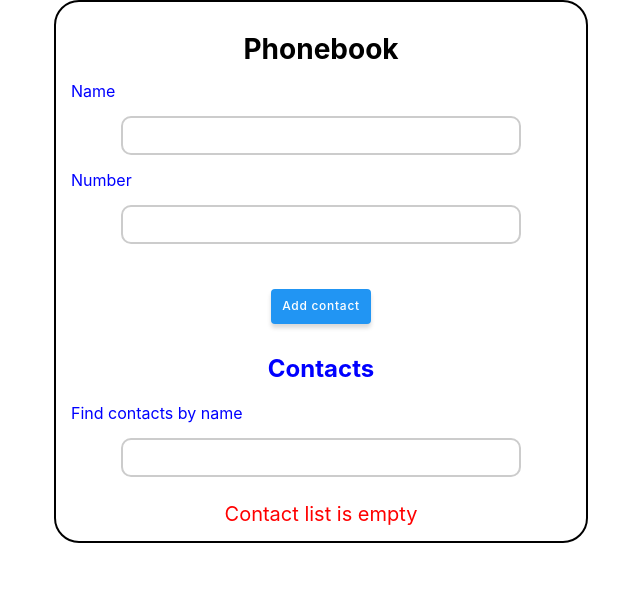
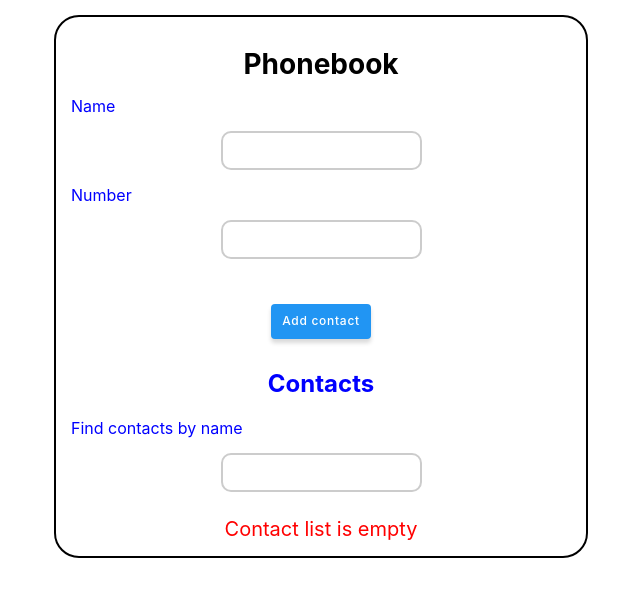
Before and after one commit to Filatov44/goit-react-hw-02-phonebook, a React (Create React App) app: page / in a window 1280 px wide. Shown: the top 596 px of the page, without its empty margins (319-959 px from the left). Built offline with nearby package versions, Linux system fonts and the light colour scheme.

Commit message:
fix styled

```diff
--- /dev/null
+++ b/src/App.styled.jsx
@@ -0,0 +1,7 @@
+import styled from 'styled-components';
+
+export const StyledAppWrapper = styled.div`
+    width: 100wh;
+    height: 100vh;
+    padding: 15px;
+`
--- a/src/components/App.jsx
+++ b/src/components/App.jsx
@@ -1,11 +1,12 @@
 import React  from 'react';
 import Phonebook from './Phonebook/Phonebook';
+import { StyledAppWrapper } from 'App.styled';
 
 
 export const App = () => {
   return (
-    <div>
+    <StyledAppWrapper >
       <Phonebook/>
-    </div>
+    </StyledAppWrapper>
   );
 };
--- a/src/components/Phonebook/ContactForm/ContactForm.styled.jsx
+++ b/src/components/Phonebook/ContactForm/ContactForm.styled.jsx
@@ -12,7 +12,7 @@ export const StyledLabel = styled.label`
 
 export const StyledInput = styled.input`
   padding: 10px;
-  width: 400px;
+  max-width: 400px;
   margin: auto;
   box-sizing: border-box;
   border: 2px solid #ccc;
--- a/src/components/Phonebook/ContactList/ContactList.styled.jsx
+++ b/src/components/Phonebook/ContactList/ContactList.styled.jsx
@@ -1,7 +1,7 @@
 import styled from 'styled-components';
 
 export const StyledContactList = styled.ul`
-    width: 500px;
+    max-width: 500px;
     margin: auto;
     padding: 0;
  `;
--- a/src/components/Phonebook/Filter/Filter.styled.jsx
+++ b/src/components/Phonebook/Filter/Filter.styled.jsx
@@ -6,7 +6,7 @@ export const StyledSearchLabel = styled.label`
 `;
 export const StyledSearchInput = styled.input`
   padding: 10px;
-  width: 400px;
+  max-width: 400px;
   margin: auto;
   margin-bottom: 25px;
   box-sizing: border-box;
@@ -21,7 +21,8 @@ export const StyledSearchInput = styled.input`
   }
 `;
 export const StyledSearchWrapper = styled.div`
-  width: 500px;
+  margin: auto;
+  max-width: 500px;
   display: flex;
   flex-direction: column;
   justify-content: center;
--- a/src/components/Phonebook/Phonebook.styled.jsx
+++ b/src/components/Phonebook/Phonebook.styled.jsx
@@ -12,8 +12,6 @@ export const StyledPhonebookContainer = styled.div`
   }
 
   ul {
-    /* margin: 0;
-    padding: 0; */
     list-style: none;
   }
 
```
